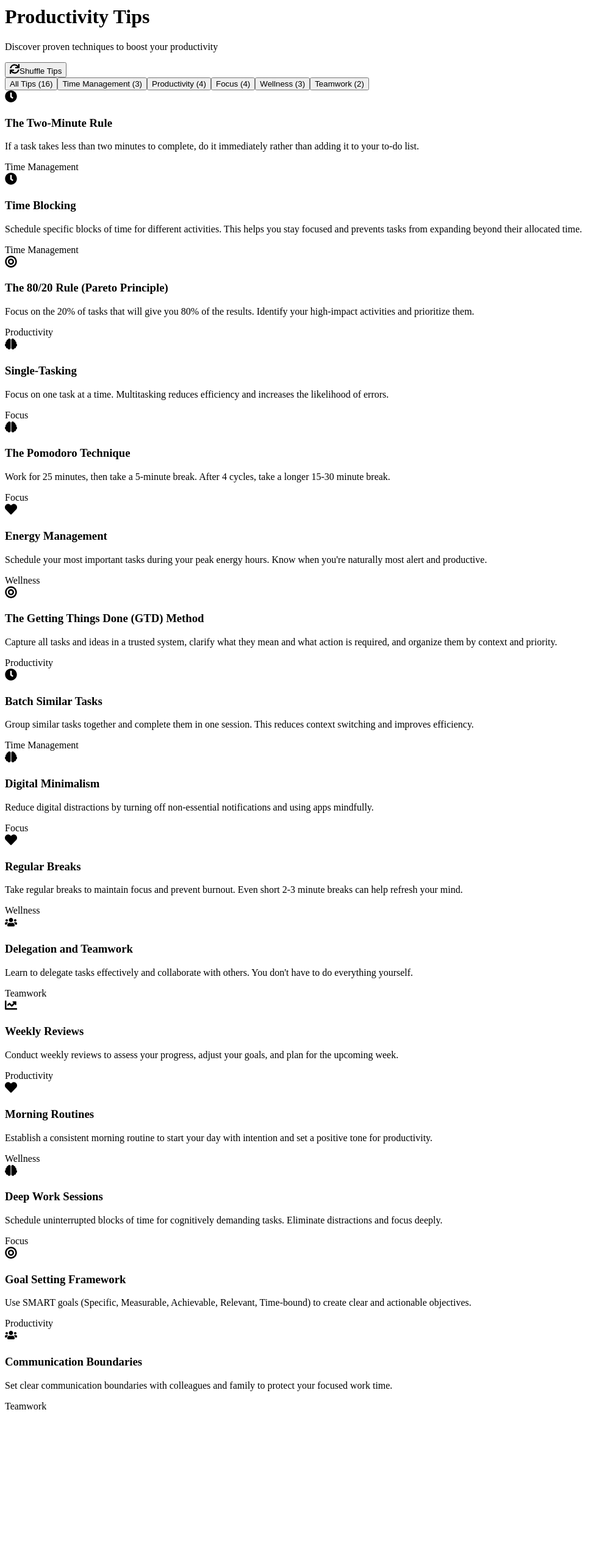
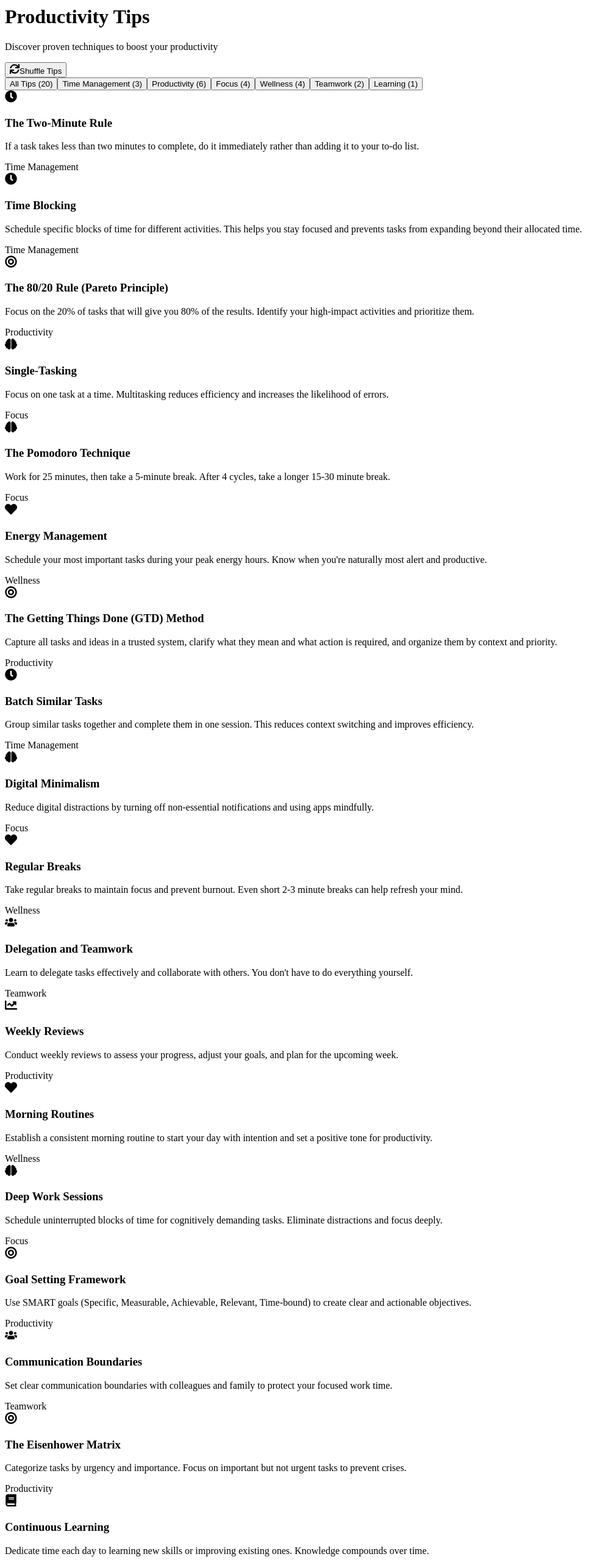
Before and after one commit to tanmay-7706/FlowNest, a Next.js app: page /Tips in a window 1280 px wide. Shown: the part 40-2606 px from the top of the page at 61% size, without its empty margins (0-1005 px from the left). Before the commit the page ends 2363 px from the top, so only its background shows below. Built offline with nearby package versions, Linux system fonts and the light colour scheme.

Commit message:
added more tips and fix layout for better responsiveness and dark mode

```diff
--- a/src/pages/Tips.jsx
+++ b/src/pages/Tips.jsx
@@ -1,6 +1,6 @@
 import { useState, useEffect } from "react"
 import { motion } from "framer-motion"
-import { FaLightbulb, FaSync, FaClock, FaBullseye, FaBrain, FaHeart, FaUsers, FaChartLine } from "react-icons/fa"
+import { FaLightbulb, FaSync, FaClock, FaBullseye, FaBrain, FaHeart, FaUsers, FaChartLine, FaBook } from "react-icons/fa"
 
 const Tips = () => {
   const [tips, setTips] = useState([])
@@ -148,6 +148,41 @@ const Tips = () => {
       icon: FaUsers,
       color: "indigo",
     },
+    {
+      id: 17,
+      title: "The Eisenhower Matrix",
+      description:
+        "Categorize tasks by urgency and importance. Focus on important but not urgent tasks to prevent crises.",
+      category: "productivity",
+      icon: FaBullseye,
+      color: "green",
+    },
+    {
+      id: 18,
+      title: "Continuous Learning",
+      description:
+        "Dedicate time each day to learning new skills or improving existing ones. Knowledge compounds over time.",
+      category: "learning",
+      icon: FaBook,
+      color: "orange",
+    },
+    {
+      id: 19,
+      title: "Environment Design",
+      description:
+        "Design your physical and digital environment to support your goals and minimize friction for good habits.",
+      category: "wellness",
+      icon: FaHeart,
+      color: "red",
+    },
+    {
+      id: 20,
+      title: "Progress Tracking",
+      description: "Regularly track your progress on goals and habits. What gets measured gets managed and improved.",
+      category: "productivity",
+      icon: FaChartLine,
+      color: "green",
+    },
   ]
 
   const categories = [
@@ -165,11 +200,12 @@ const Tips = () => {
     { id: "focus", name: "Focus", count: productivityTips.filter((tip) => tip.category === "focus").length },
     { id: "wellness", name: "Wellness", count: productivityTips.filter((tip) => tip.category === "wellness").length },
     { id: "teamwork", name: "Teamwork", count: productivityTips.filter((tip) => tip.category === "teamwork").length },
+    { id: "learning", name: "Learning", count: productivityTips.filter((tip) => tip.category === "learning").length },
   ]
 
   useEffect(() => {
     setLoading(true)
-    // Simulating API call -->
+    // Simulate API call
     setTimeout(() => {
       const filteredTips =
         selectedCategory === "all"
@@ -222,13 +258,19 @@ const Tips = () => {
         text: "text-indigo-600 dark:text-indigo-400",
         icon: "text-indigo-500",
       },
+      orange: {
+        bg: "bg-orange-50 dark:bg-orange-900/20",
+        border: "border-orange-200 dark:border-orange-800",
+        text: "text-orange-600 dark:text-orange-400",
+        icon: "text-orange-500",
+      },
     }
     return colorMap[color] || colorMap.blue
   }
 
   return (
-    <div className="page-container">
-      <div className="content-wrapper">
+    <div className="min-h-screen bg-gray-50 dark:bg-gray-900 transition-colors duration-300">
+      <div className="max-w-7xl mx-auto px-4 sm:px-6 lg:px-8 py-8">
         <motion.div initial={{ opacity: 0 }} animate={{ opacity: 1 }} exit={{ opacity: 0 }}>
           <div className="flex flex-col lg:flex-row justify-between items-start lg:items-center mb-8">
             <div className="flex items-center mb-4 lg:mb-0">
@@ -242,7 +284,7 @@ const Tips = () => {
             </div>
             <button
               onClick={shuffleTips}
-              className="flex items-center space-x-2 px-4 py-2 bg-yellow-100 dark:bg-yellow-900/20 text-yellow-700 dark:text-yellow-300 rounded-lg hover:bg-yellow-200 dark:hover:bg-yellow-900/30 transition-colors"
+              className="flex items-center space-x-2 px-4 py-2 bg-yellow-100 dark:bg-yellow-900/20 text-yellow-700 dark:text-yellow-300 rounded-lg hover:bg-yellow-200 dark:hover:bg-yellow-900/30 transition-colors duration-300"
             >
               <FaSync size={16} />
               <span>Shuffle Tips</span>
@@ -256,7 +298,7 @@ const Tips = () => {
                 <button
                   key={category.id}
                   onClick={() => setSelectedCategory(category.id)}
-                  className={`px-4 py-2 rounded-lg text-sm font-medium transition-colors ${
+                  className={`px-4 py-2 rounded-lg text-sm font-medium transition-colors duration-300 ${
                     selectedCategory === category.id
                       ? "bg-blue-500 text-white"
                       : "bg-white dark:bg-gray-800 text-gray-700 dark:text-gray-300 border border-gray-200 dark:border-gray-700 hover:bg-gray-50 dark:hover:bg-gray-700"
@@ -270,9 +312,9 @@ const Tips = () => {
 
           {/* Tips Grid */}
           {loading ? (
-            <div className="grid grid-cols-1 md:grid-cols-2 lg:grid-cols-3 xl:grid-cols-4 gap-6">
-              {[...Array(8)].map((_, i) => (
-                <div key={i} className="card animate-pulse">
+            <div className="grid grid-cols-1 md:grid-cols-2 lg:grid-cols-3 gap-6">
+              {[...Array(9)].map((_, i) => (
+                <div key={i} className="bg-white dark:bg-gray-800 rounded-xl p-6 animate-pulse">
                   <div className="flex items-center mb-4">
                     <div className="w-8 h-8 bg-gray-200 dark:bg-gray-700 rounded-full mr-3"></div>
                     <div className="h-6 bg-gray-200 dark:bg-gray-700 rounded w-3/4"></div>
@@ -287,7 +329,7 @@ const Tips = () => {
             </div>
           ) : (
             <motion.div
-              className="grid grid-cols-1 md:grid-cols-2 lg:grid-cols-3 xl:grid-cols-4 gap-6"
+              className="grid grid-cols-1 md:grid-cols-2 lg:grid-cols-3 gap-6"
               initial={{ opacity: 0 }}
               animate={{ opacity: 1 }}
               transition={{ duration: 0.3 }}
@@ -302,7 +344,7 @@ const Tips = () => {
                     initial={{ opacity: 0, y: 20 }}
                     animate={{ opacity: 1, y: 0 }}
                     transition={{ delay: index * 0.1 }}
-                    className={`card ${colorClasses.bg} ${colorClasses.border} border hover:shadow-lg transition-all duration-300`}
+                    className={`bg-white dark:bg-gray-800 rounded-xl shadow-sm hover:shadow-md p-6 transition-all duration-300 border border-gray-100 dark:border-gray-700 ${colorClasses.bg} ${colorClasses.border} hover:shadow-lg`}
                   >
                     <div className="flex items-center mb-4">
                       <div className={`p-2 rounded-full bg-white dark:bg-gray-800 ${colorClasses.icon} mr-3`}>
```
